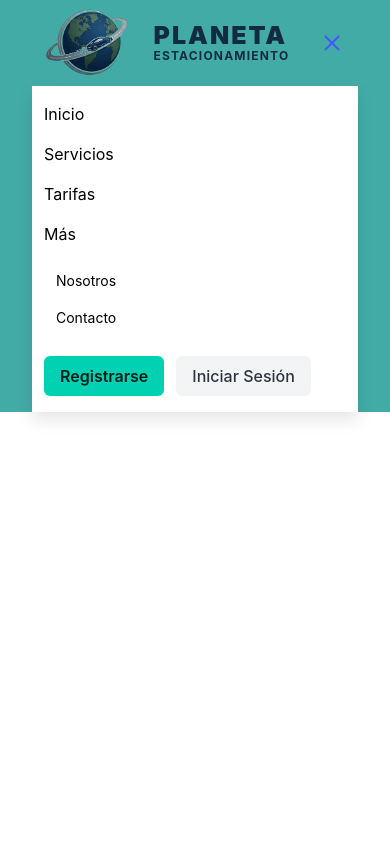
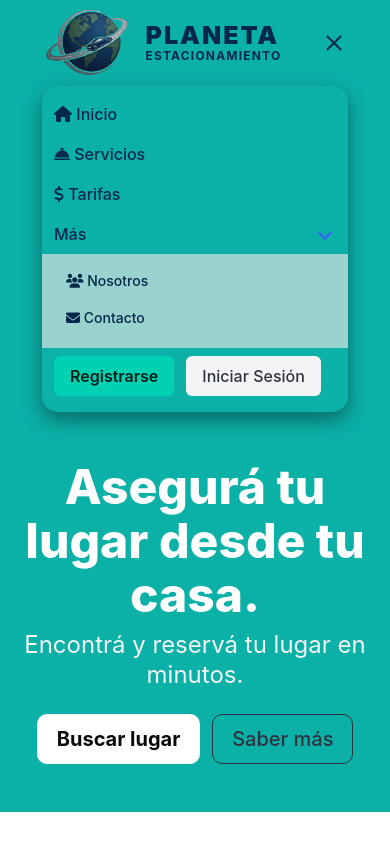
Before and after one commit to llonigro/PlanetaEstacionamiento, a website: page frontend/inicio.html in a window 390 px wide. Both pictures are taken after a click on the button "menu". Drawn offline with nearby package versions, Linux system fonts and the light colour scheme.

Commit message:
feat: implementar el hero y fixes al burger y colores

```diff
--- a/frontend/css/estilos.css
+++ b/frontend/css/estilos.css
@@ -1,7 +1,7 @@
 :root {
     --azul-oscuro: #04284A;
-    --azul-marino: #00C6BC;
-    --turquesa: #219c96d7;
+    --azul-marino: #99d2cf;
+    --turquesa: #0bb0a7;
     --verde-militar: #334B49;
 
 }
@@ -14,11 +14,13 @@ body {
     background: #ffffff !important;
 }
 
-/* --- ESTILOS DEL LOGO EN NAVBAR --- */
+
+/* ESTILOS DEL LOGO EN NAVBAR */
 
 /*El icono del planeta */
 .logo-icono {
     max-height: 70px !important;
+    margin-right: 5px;
 }
 
 /*El contenedor que apila los textos */
@@ -28,13 +30,14 @@ body {
     justify-content: center;
     line-height: 1;
     user-select: none;
+    margin-right: 5px;
 }
 
 /*La palabra PLANETA */
 .logo-texto-principal {
     font-size: 25px;
     font-weight: 900;
-    color: #122b40;
+    color: var(--azul-oscuro);
     text-transform: uppercase;
     letter-spacing: 2px;
 }
@@ -43,7 +46,7 @@ body {
 .logo-texto-secundario {
     font-size: 12px;
     font-weight: 700;
-    color: #122b40;
+    color: var(--azul-oscuro);
     text-transform: uppercase;
     letter-spacing: 1.2px;
     margin-top: 2px;
@@ -56,31 +59,69 @@ body {
     background-color: var(--turquesa) !important;
 }
 
+/* Estilo de los elementos del navbar */
+.navbar-color .navbar-item,
+.navbar-color .navbar-link {
+    color: var(--azul-oscuro) !important;
+    background-color: transparent !important;
+    font-weight: 500;
+}
+
 /* Estilos para cuando se pasa el mouse por encima */
 .navbar-color .navbar-item:hover,
 .navbar-color .navbar-link:hover {
-    background-color: rgba(255, 255, 255, 0.05) !important;
-    color: var(--tea-green) !important;
-}
-
-/* Estilos para los elementos de la barra de navegación */
-.navbar-color .navbar-item,
-.navbar-color .navbar-link {
-    color: #000000 !important;
-    background-color: transparent !important;
+    background-color: rgba(255, 255, 255, 0.15) !important;
+    color: #ffffff !important;
 }
 
 /* Estilos para el dropdown */
 .navbar-color .navbar-dropdown {
-    background-color: var(--celadon) !important;
+    background-color: var(--azul-marino) !important;
     border-top: none;
 }
 
 .navbar-color .navbar-dropdown .navbar-item:hover {
     background-color: var(--turquesa) !important;
-    color: var(--tea-green) !important;
+    color: #ffffff !important;
 }
 
 .navbar-color .navbar-dropdown .navbar-divider {
-    background-color: rgba(255, 255, 255, 0.3);
+    background-color: rgba(0, 0, 0, 0.1);
 }
+
+/* CUSTOMIZACIÓN DEL MENÚ 'HAMBURGUESA'  */
+
+/* Color de las líneas del menú hamburguesa */
+.navbar-color .navbar-burger span {
+    background-color: var(--azul-oscuro) !important;
+    height: 2px;
+}
+
+/* Color cuando pasás el mouse por encima (Hover) */
+.navbar-color .navbar-burger:hover {
+    background-color: rgba(255, 255, 255, 0.15) !important;
+}
+
+/* Tamaño del botón */
+.navbar-color .navbar-burger {
+    height: 4.5rem;
+    width: 4.5rem;
+}
+
+/* Estilos para el menú desplegable cuando está activo */
+.navbar-color .navbar-menu.is-active {
+        background-color: var(--turquesa) !important;
+
+        /* Margen redondo */
+        border-bottom-left-radius: 16px;
+        border-bottom-right-radius: 16px;
+        border-top-left-radius: 16px;
+        border-top-right-radius: 16px;
+
+        /* Un margen a los costados */
+        margin: 0 10px;
+
+        /* Sombra */
+        box-shadow: 0 8px 20px rgba(0, 0, 0, 0.4);
+    }
+}
--- a/frontend/inicio.html
+++ b/frontend/inicio.html
@@ -5,9 +5,13 @@
     <meta name="viewport" content="width=device-width, initial-scale=1.0">
     <title>Planeta Estacionamiento</title>
 
+    <!-- Agrego Font Awesome para los íconos -->
+    <link rel="stylesheet" href="https://cdnjs.cloudflare.com/ajax/libs/font-awesome/6.5.1/css/all.min.css">
+
     <!-- Agrego Bulma CSS -->
     <link rel="stylesheet" href="https://cdn.jsdelivr.net/npm/bulma@1.0.4/css/bulma.min.css">
 
+    <!-- Agrego el archivo de estilos -->
     <link rel="stylesheet" href="css/estilos.css">
 </head>
 <body>
@@ -16,9 +20,10 @@
         <nav class="navbar navbar-color" role="navigation" aria-label="main navigation">
             <div class="container is-fluid">
 
+                <!-- Logo y nombre -->
                 <div class="navbar-brand">
                     <a class="navbar-item" href="#">
-                    <img src="img/logo.png" alt="Logo Planeta Estacionamiento" style="max-height: 70px;" class="mr-2">
+                    <img src="img/logo.png" alt="Logo Planeta Estacionamiento" style="max-height: 70px;" class="logo-icono mr-0">
 
                 <div class="logo-texto-contenedor">
                     <span class="logo-texto-principal">Planeta</span>
@@ -26,7 +31,8 @@
                 </div>
                 </a>
 
-                    <a role="button" class="navbar-burger" aria-label="menu" aria-expanded="false" data-target="navbarBasicExample">
+                <!-- Botón de menú para dispositivos móviles -->
+                    <a role="button" class="navbar-burger" aria-label="menu" aria-expanded="false" data-target="navbarItems">
                     <span aria-hidden="true"></span>
                     <span aria-hidden="true"></span>
                     <span aria-hidden="true"></span>
@@ -34,30 +40,36 @@
                     </a>
                 </div>
 
-                <div id="navbarBasicExample" class="navbar-menu">
+                <!-- Elementos del menú -->
+                <div id="navbarItems" class="navbar-menu">
                     <div class="navbar-start">
-                    <a class="navbar-item">
+                    <a class="navbar-item" aria-label="Inicio" href="inicio.html">
+                        <i class="fas fa-home" aria-hidden="true"></i>
                         Inicio
                     </a>
 
-                    <a class="navbar-item">
+                    <a class="navbar-item" aria-label="Servicios" href="servicios.html">
+                        <i class="fas fa-concierge-bell" aria-hidden="true"></i>
                         Servicios
                     </a>
 
-                     <a class="navbar-item">
+                     <a class="navbar-item" aria-label="Tarifas" href="tarifas.html">
+                        <i class="fas fa-dollar-sign" aria-hidden="true"></i>
                         Tarifas
                     </a>
 
                     <div class="navbar-item has-dropdown is-hoverable">
-                        <a class="navbar-link is-arrowless">
+                        <a class="navbar-link">
                         Más
                         </a>
 
                         <div class="navbar-dropdown is-boxed ">
-                        <a class="navbar-item">
+                        <a class="navbar-item" aria-label="Nosotros" href="nosotros.html">
+                            <i class="fas fa-users" aria-hidden="true"></i>
                             Nosotros
                         </a>
-                        <a class="navbar-item">
+                        <a class="navbar-item" aria-label="Contacto" href="contacto.html">
+                            <i class="fas fa-envelope" aria-hidden="true"></i>
                             Contacto
                         </a>
                         </div>
@@ -82,5 +94,25 @@
         <!-- Navbar termina -->
     <script src="js/index-scripts.js"></script>
 </header>
+<section class="hero is-medium navbar-color"> <!-- Podés usar tu variable de color o is-link -->
+  <div class="hero-body">
+    <div class="container has-text-centered">
+      <h1 class="title is-1 has-text-white">
+        Asegurá tu lugar desde tu casa.
+      </h1>
+      <h2 class="subtitle is-4 has-text-white-ter mt-2">
+        Encontrá y reservá tu lugar en minutos.
+      </h2>
+      <div class="buttons is-centered mt-5">
+        <a class="button is-white is-medium has-text-weight-bold">Buscar lugar</a>
+        <a class="button is-dark is-outlined is-medium" href="nosotros.html">Saber más</a>
+      </div>
+    </div>
+  </div>
+</section>
+<section class="section">
+
+
+</section>
 </body>
 </html>
```
